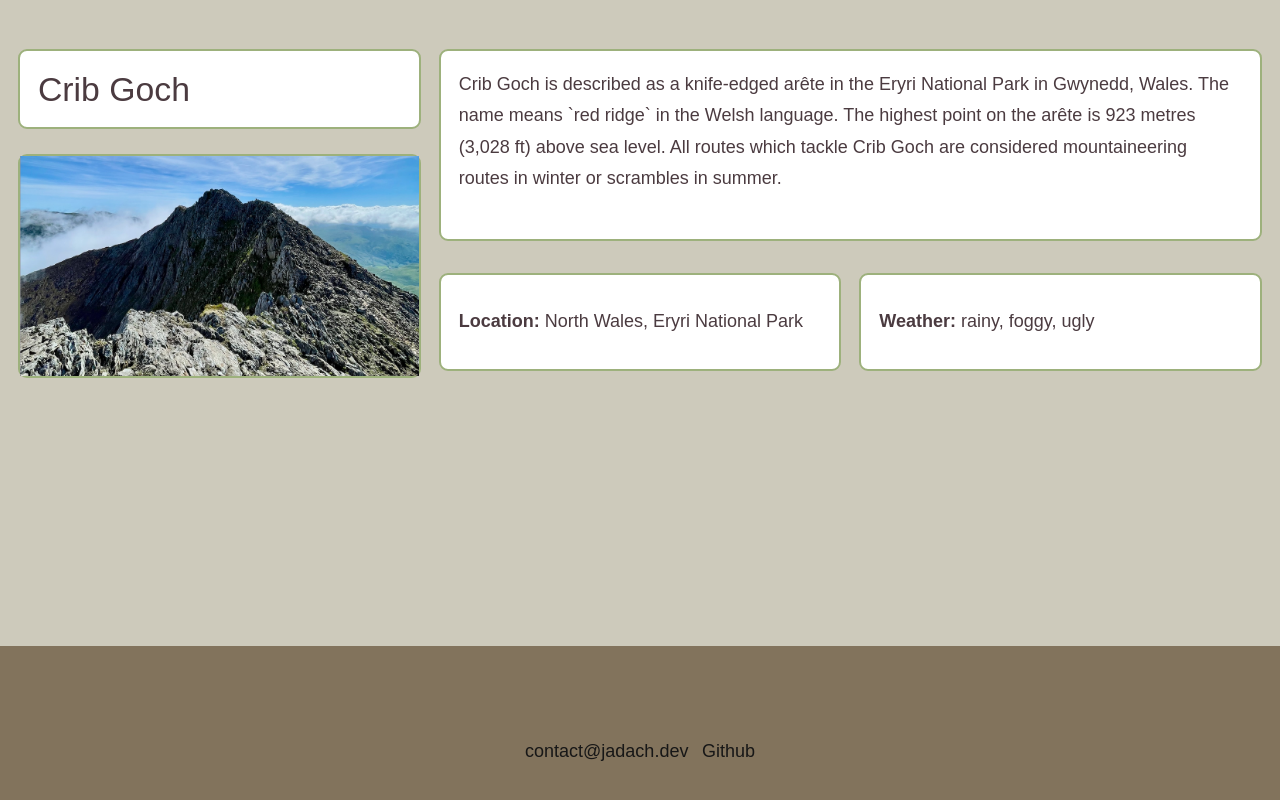
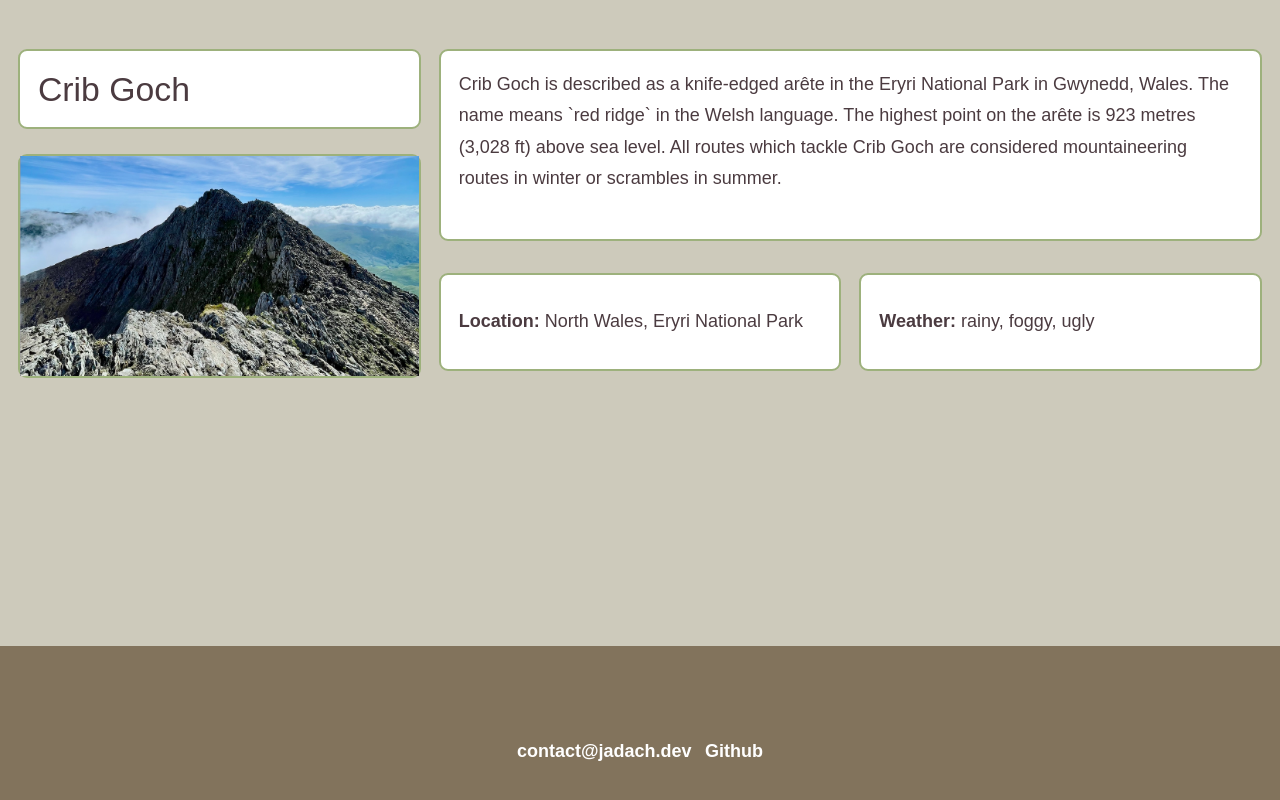
Before and after one commit to magdalenajadach/weather, a Next.js app: page / in a window 1280 px wide. Shown: the part 1188-1988 px from the top of the page. Built offline with nearby package versions, Linux system fonts and the light colour scheme; no server answers.

Commit message:
Clean up the card idea

```diff
--- a/src/components/Footer/Footer.tsx
+++ b/src/components/Footer/Footer.tsx
@@ -1,8 +1,8 @@
 export default function Footer() {
   return (
     <div className="flex w-full items-center justify-center sm:p-20 gap-3 min-h-24 bg-coyote">
-      <a href="mailto:contact@jadach.tech">contact@jadach.dev</a>
-      <a href="https://github.com/magdalenajadach">Github</a>
+      <a href="mailto:contact@jadach.dev" className="font-semibold text-white">contact@jadach.dev</a>
+      <a href="https://github.com/magdalenajadach" className="font-semibold text-white">Github</a>
     </div>
   )
 }
--- a/src/components/Search/Search.tsx
+++ b/src/components/Search/Search.tsx
@@ -92,11 +92,13 @@ export default function Search() {
       </ul>
       <div>
         {weatherData && (
-          <div>
-            <h3>Selected location: {selectedLabel}</h3>
-            <p>Temperature: {weatherData.main.temp.toFixed(0)} °C</p>
-            <p>Weather: {weatherData.weather[0].description}</p>
-          </div>
+          <div className="md:flex w-full items-center justify-center p-4 place-content-center">
+          <div className="md:grid grid-cols-2 grid-rows-2 gap-2">
+            <div className="col-span-2 bg-white rounded-lg md:border-olivine items-center my-1.5 p-4 text-van-dyke"><h3><strong>Selected location:</strong> {selectedLabel}</h3></div>
+            <div className="row-start-2 bg-white rounded-lg md:border-olivine items-center my-1.5 p-4 text-van-dyke"><p><strong>Temperature:</strong> {weatherData.main.temp.toFixed(0)} °C</p></div>
+            <div className="row-start-2 bg-white rounded-lg md:border-olivine items-center my-1.5 p-4 text-van-dyke"><p><strong>Weather:</strong> {weatherData.weather[0].description}</p></div>
+        </div>
+        </div>
         )}
       </div>
     </div>
```
